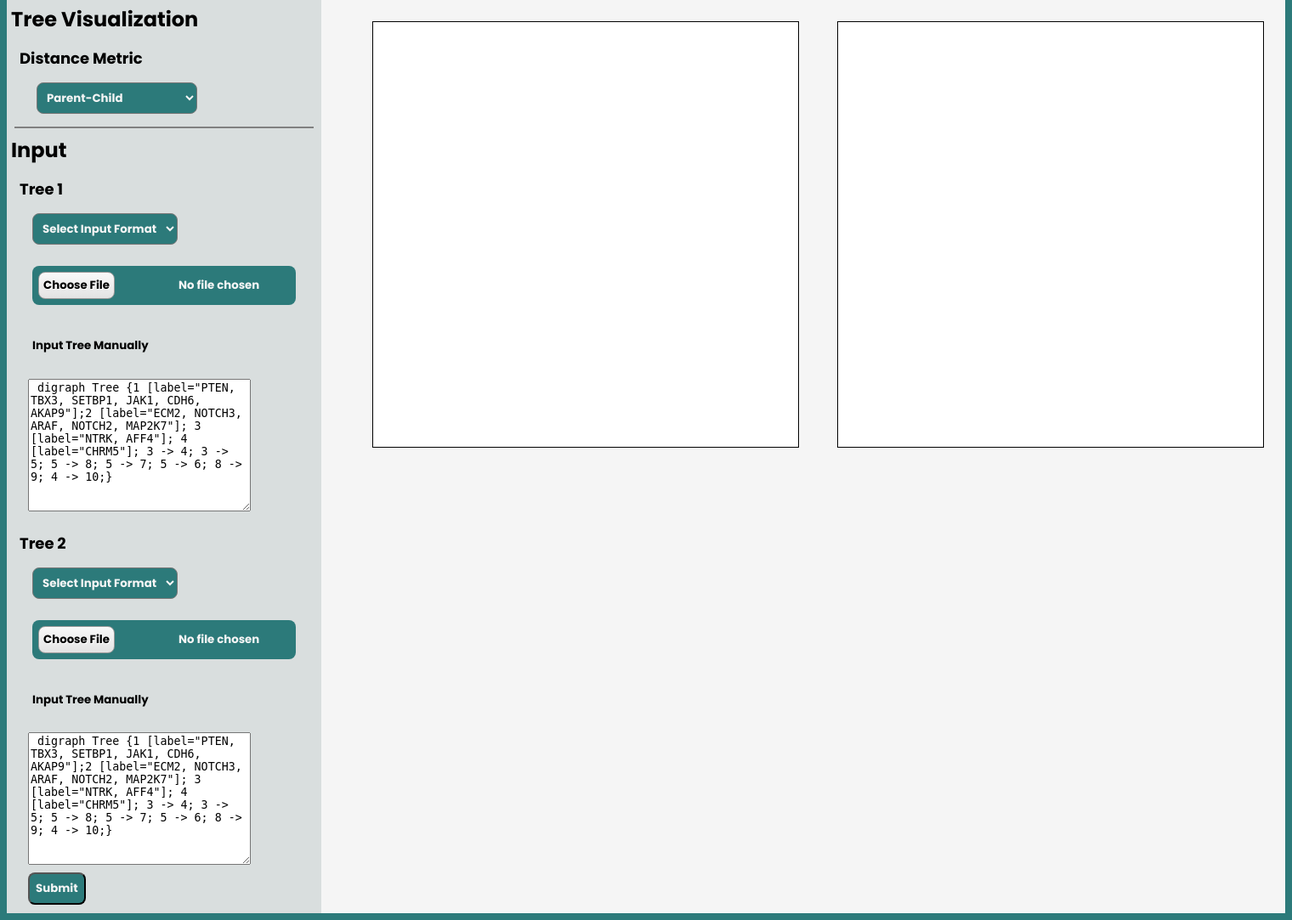
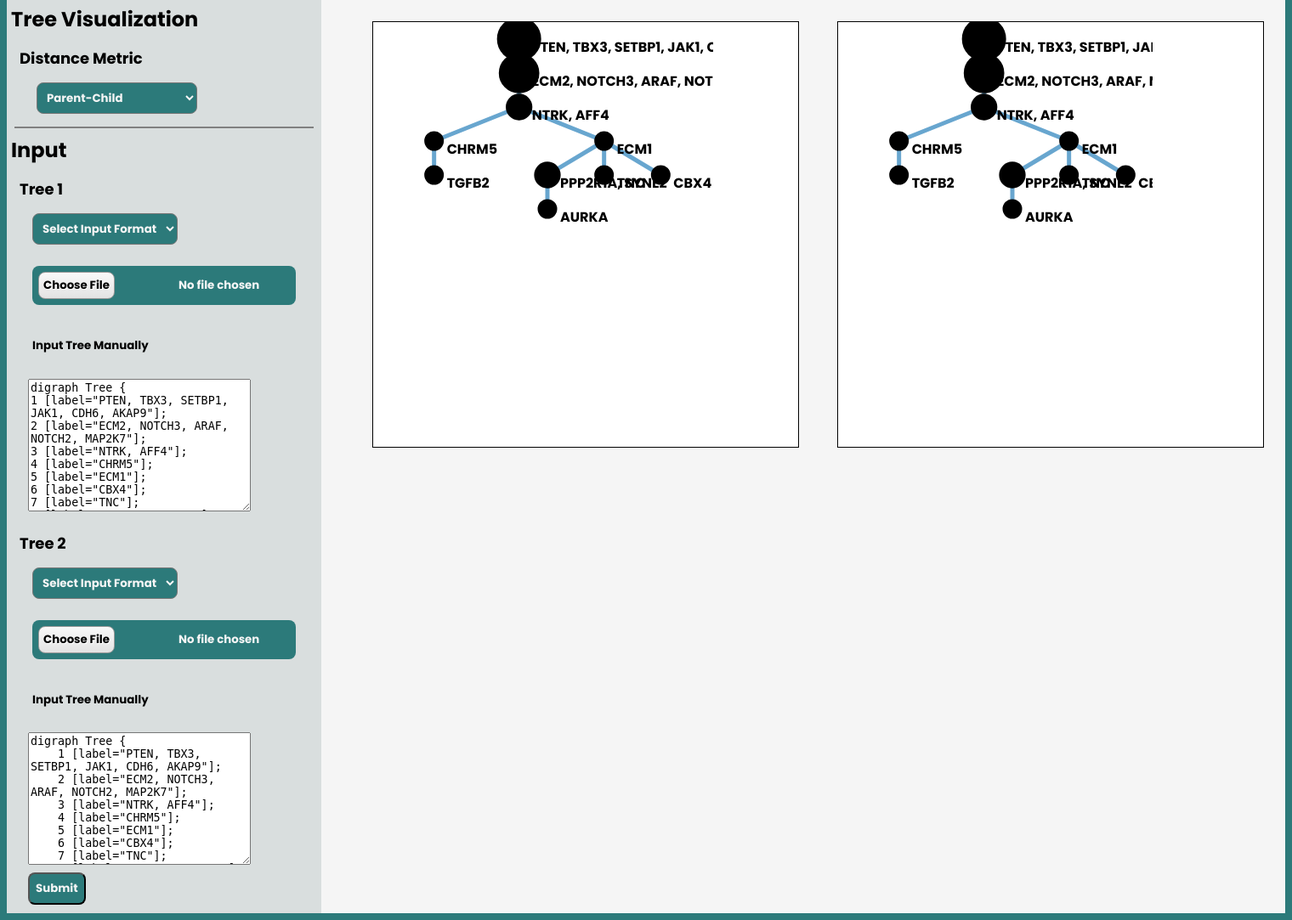
Before and after one commit to JuntaoZhong/visualize-clonal-trees, a Flask app: page / in a window 1520 px wide. Shown: the part 125-1208 px from the top of the page at 85% size. Run offline with Flask 2, Linux system fonts and the light colour scheme; data that the repository does not hold is empty; parts of the project's set-up code (start-up, migrations or seed data) failed here and were passed over; some libraries are stand-ins or nearby versions.

Commit message:
default tree working

```diff
--- a/t1.txt
+++ b/t1.txt
@@ -1 +1 @@
-digraph Tree {1 [label="PTEN, TBX3, SETBP1, JAK1, CDH6, AKAP9"];2 [label="ECM2, NOTCH3, ARAF, NOTCH2, MAP2K7"]; 3 [label="NTRK, AFF4"]; 4 [label="CHRM5"]; 3 -> 4; 3 -> 5; 5 -> 8; 5 -> 7; 5 -> 6; 8 -> 9; 4 -> 10;}
+digraph Tree {1 [label="PTEN, TBX3, SETBP1, JAK1, CDH6, AKAP9"];2 [label="ECM2, NOTCH3, ARAF, NOTCH2, MAP2K7"];3 [label="NTRK, AFF4"];4 [label="CHRM5"];5 [label="ECM1"];6 [label="CBX4"];7 [label="TNC"];8 [label="PPP2R1A, SYNE2"];9 [label="AURKA"];10 [label="TGFB2"];1 -> 2;2 -> 3;3 -> 4;3 -> 5;5 -> 8;5 -> 7;5 -> 6;8 -> 9;4 -> 10;}
--- a/t2.txt
+++ b/t2.txt
@@ -1 +1 @@
-digraph Tree {1 [label="PTEN, TBX3, SETBP1, JAK1, CDH6, AKAP9"];2 [label="ECM2, NOTCH3, ARAF, NOTCH2, MAP2K7"]; 3 [label="NTRK, AFF4"]; 4 [label="CHRM5"]; 3 -> 4; 3 -> 5; 5 -> 8; 5 -> 7; 5 -> 6; 8 -> 9; 4 -> 10;}
+digraph Tree {    1 [label="PTEN, TBX3, SETBP1, JAK1, CDH6, AKAP9"];    2 [label="ECM2, NOTCH3, ARAF, NOTCH2, MAP2K7"];    3 [label="NTRK, AFF4"];    4 [label="CHRM5"];    5 [label="ECM1"];    6 [label="CBX4"];    7 [label="TNC"];    8 [label="PPP2R1A, SYNE2"];    9 [label="AURKA"];    10 [label="TGFB2"];    1 -> 2;    2 -> 3;    3 -> 4;    3 -> 5;    5 -> 8;    5 -> 7;    5 -> 6;    8 -> 9;    4 -> 10;}
--- a/templates/index.html
+++ b/templates/index.html
@@ -53,7 +53,26 @@
                     <label for="file1"></label>
                     <input class="custom-file-input" type="file" id="file1" name="file1">
                     <p>Input Tree Manually</p>
-                    <textarea class="text-box" id="tree1-text" name="" cols="30" rows="10"> digraph Tree {1 [label="PTEN, TBX3, SETBP1, JAK1, CDH6, AKAP9"];2 [label="ECM2, NOTCH3, ARAF, NOTCH2, MAP2K7"]; 3 [label="NTRK, AFF4"]; 4 [label="CHRM5"]; 3 -> 4; 3 -> 5; 5 -> 8; 5 -> 7; 5 -> 6; 8 -> 9; 4 -> 10;} </textarea>
+                    <textarea class="text-box" id="tree1-text" name="" cols="30" rows="10">digraph Tree {
+1 [label="PTEN, TBX3, SETBP1, JAK1, CDH6, AKAP9"];
+2 [label="ECM2, NOTCH3, ARAF, NOTCH2, MAP2K7"];
+3 [label="NTRK, AFF4"];
+4 [label="CHRM5"];
+5 [label="ECM1"];
+6 [label="CBX4"];
+7 [label="TNC"];
+8 [label="PPP2R1A, SYNE2"];
+9 [label="AURKA"];
+10 [label="TGFB2"];
+1 -> 2;
+2 -> 3;
+3 -> 4;
+3 -> 5;
+5 -> 8;
+5 -> 7;
+5 -> 6;
+8 -> 9;
+4 -> 10;}</textarea>
                     <div class="dropdown">
                         <h4>Tree 2</h4>
                         <label class="indent" for="input2"></label>
@@ -68,7 +87,27 @@
                     <label for="file2"></label>
                     <input class="custom-file-input" type="file" id="file2" name="file2">
                     <p>Input Tree Manually</p>
-                    <textarea class="text-box" id="tree2-text" name="" cols="30" rows="10"> digraph Tree {1 [label="PTEN, TBX3, SETBP1, JAK1, CDH6, AKAP9"];2 [label="ECM2, NOTCH3, ARAF, NOTCH2, MAP2K7"]; 3 [label="NTRK, AFF4"]; 4 [label="CHRM5"]; 3 -> 4; 3 -> 5; 5 -> 8; 5 -> 7; 5 -> 6; 8 -> 9; 4 -> 10;} </textarea>
+                    <textarea class="text-box" id="tree2-text" name="" cols="30" rows="10">digraph Tree {
+    1 [label="PTEN, TBX3, SETBP1, JAK1, CDH6, AKAP9"];
+    2 [label="ECM2, NOTCH3, ARAF, NOTCH2, MAP2K7"];
+    3 [label="NTRK, AFF4"];
+    4 [label="CHRM5"];
+    5 [label="ECM1"];
+    6 [label="CBX4"];
+    7 [label="TNC"];
+    8 [label="PPP2R1A, SYNE2"];
+    9 [label="AURKA"];
+    10 [label="TGFB2"];
+    1 -> 2;
+    2 -> 3;
+    3 -> 4;
+    3 -> 5;
+    5 -> 8;
+    5 -> 7;
+    5 -> 6;
+    8 -> 9;
+    4 -> 10;
+}</textarea>
                 </div>
                 <input id="submit-trees-btn" type="submit">
             </div>
```
